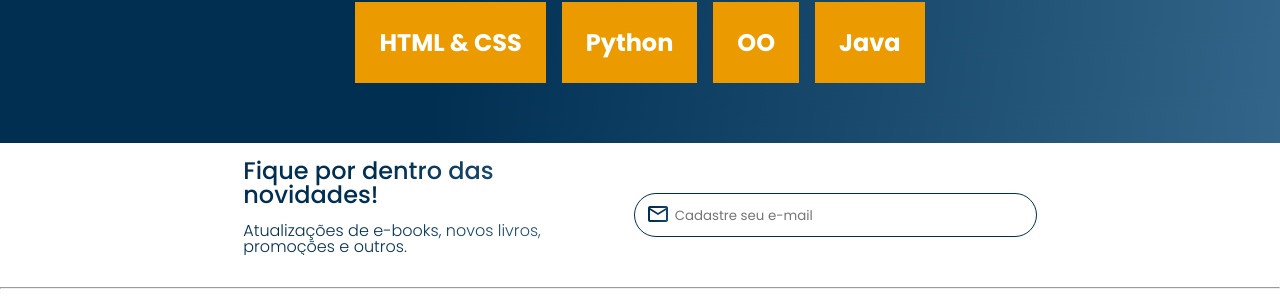
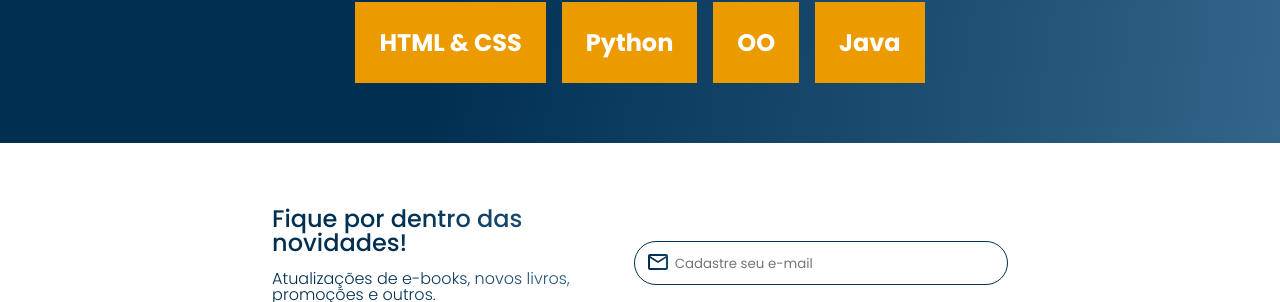
Before and after one commit to MarcxS77/Alura-Book, a plain HTML site: page index.html in a window 1280 px wide. Shown: the part 2309-2611 px from the top of the page. Drawn offline with nearby package versions, Linux system fonts and the light colour scheme.

Commit message:
update contato

```diff
--- a/styles/contato.css
+++ b/styles/contato.css
@@ -26,7 +26,7 @@
   border: 1px solid var(--azul);
   border-radius: 24px;
   width: 90%;
-  color: var(--azul)
+  color: var(--azul);
 }
 
 .contato__email::placeholder {
@@ -36,29 +36,30 @@
   padding-left: 2em;
 }
 
-@media screen and (min-width: 1024px){
-  .contato{
+@media screen and (min-width: 1024px) {
+  .contato {
     display: flex;
     justify-content: center;
     align-items: center;
+    padding: 4em;
   }
 
-  .contato__titulo{
+  .contato__titulo {
     font-size: 24px;
   }
 
-  .contato__descricao{
+  .contato__descricao {
     margin-right: 1em;
     width: 30%;
   }
 
-  .contato__email{
-width: 30%;
+  .contato__email {
+    width: 30%;
   }
 }
 
-@media screen and (min-width: 1728px){
-  .contato{
+@media screen and (min-width: 1728px) {
+  .contato {
     padding: 3em 20vw;
   }
 }
```
